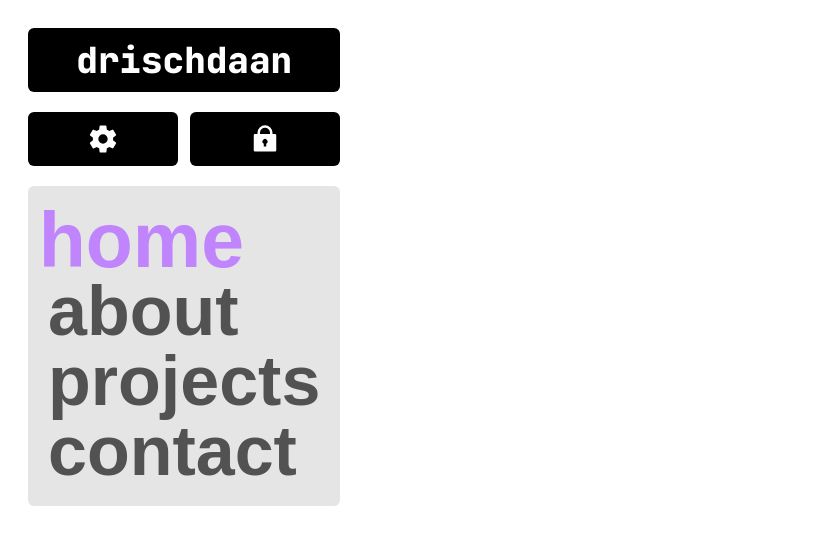
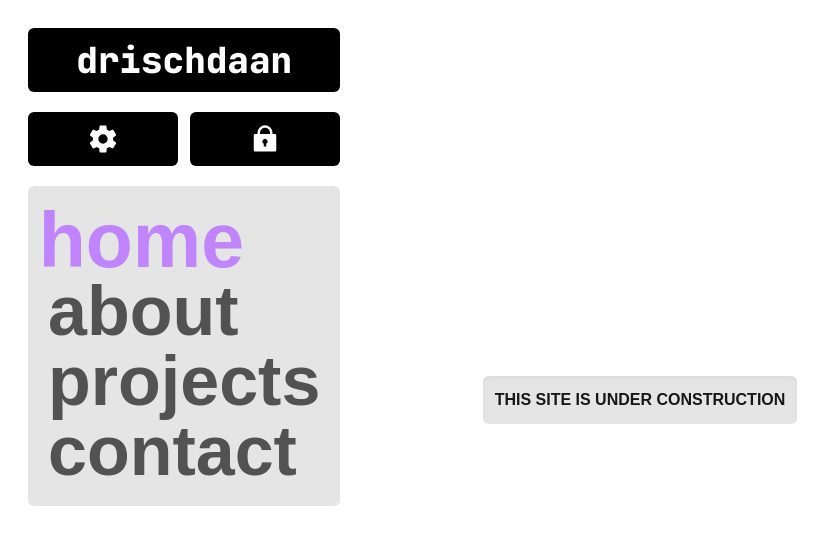
Before and after one commit to Drischdaan/drischdaan.dev, a Next.js app: page / in a window 1280 px wide. Shown: the top 544 px of the page, without its empty margins (0-832 px from the left). Built offline with nearby package versions, Linux system fonts and the light colour scheme; a web font is replaced by a local one.

Commit message:
chore: adds disclaimer

```diff
--- a/app/page.tsx
+++ b/app/page.tsx
@@ -4,11 +4,11 @@ import './globals.scss';
 export default function Home() {
   return (
     <div className='w-full h-full flex bg-white'>
-      <div className='flex-1 h-full'>
-
-      </div>
-      <div className='flex-1 h-full flex flex-col justify-end items-end p-10'>
-        <Navigation/>
+      <Navigation/>
+      <div className='w-full h-full flex justify-center items-center'>
+        <div className='bg-neutral-200 shadow-inner rounded-md p-3 text-neutral-900 font-black uppercase'>
+          <span>This site is under construction</span>
+        </div>
       </div>
     </div>
   );
```
